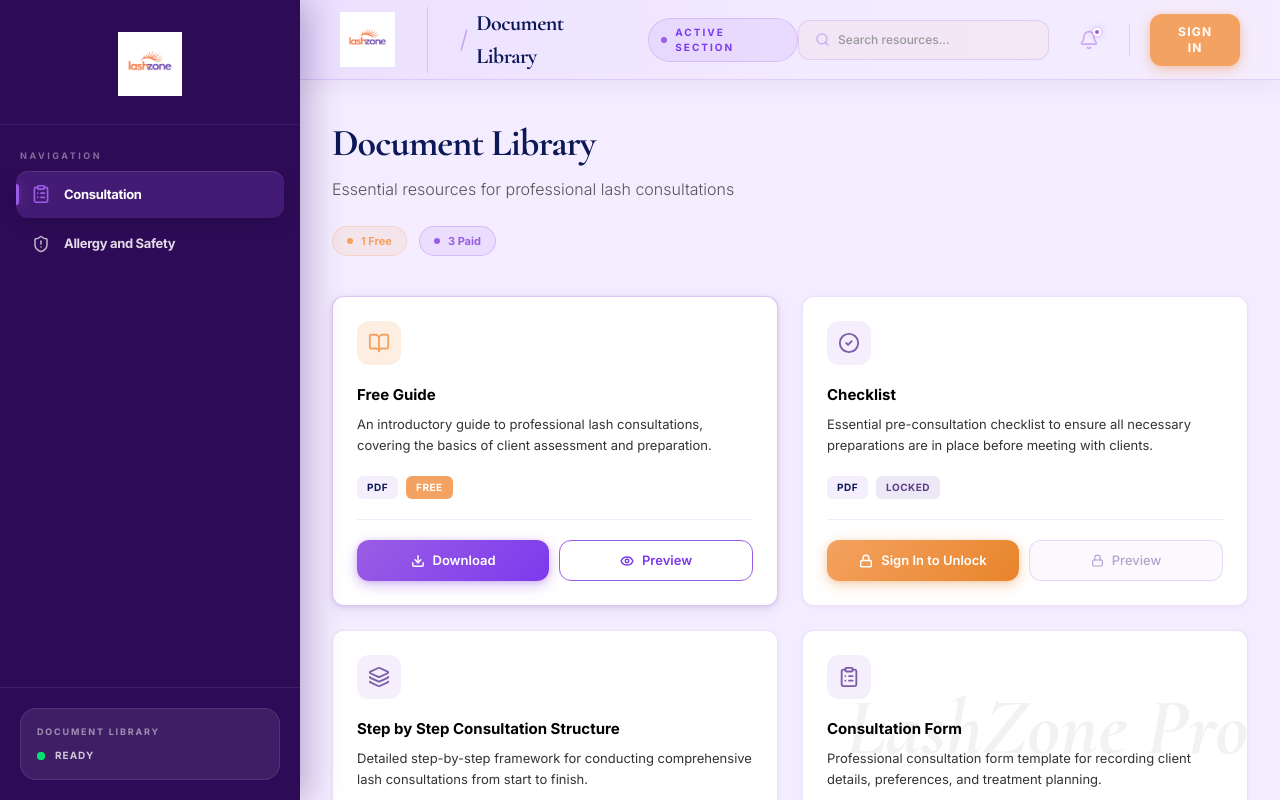
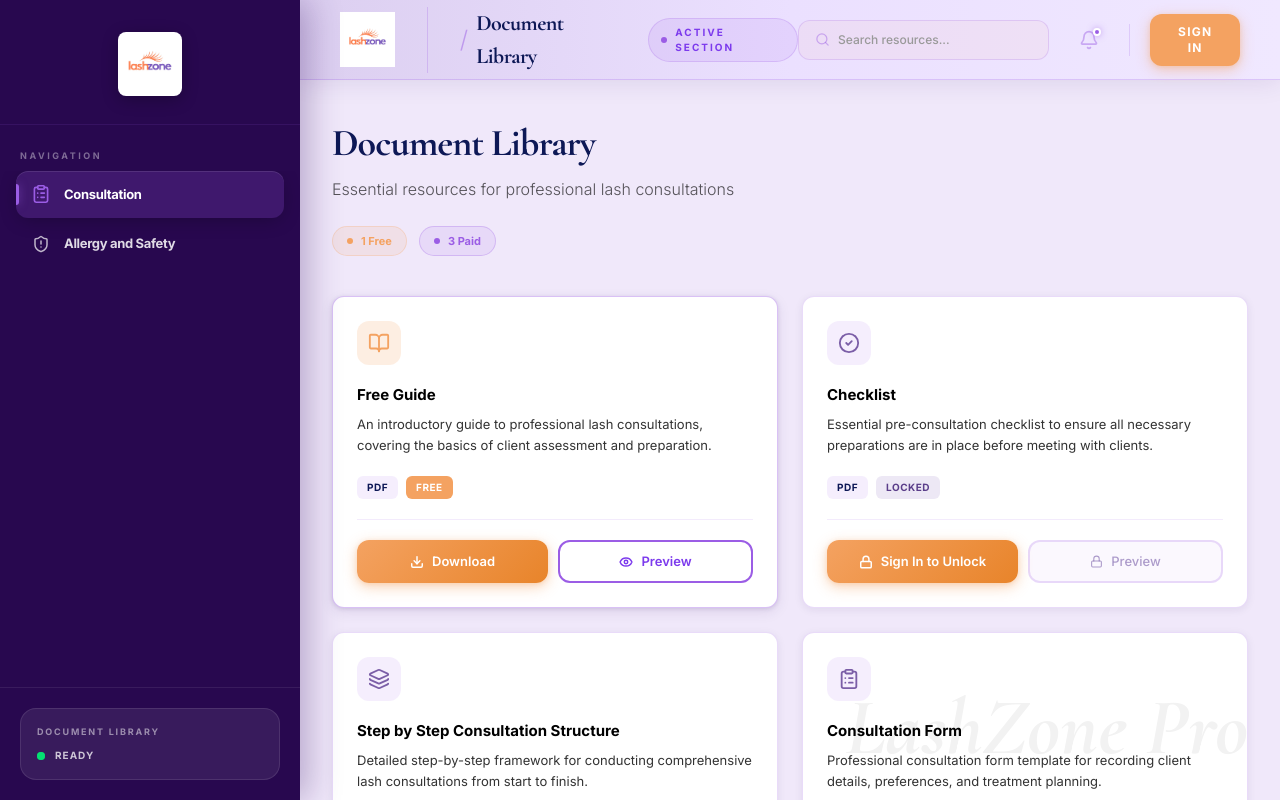
Before and after one commit to karolinavilmane-droid/-lashzone-pro-hub, a React (Vite) app: page / in a window 1280 px wide. Built offline with nearby package versions, Linux system fonts and the light colour scheme; no server answers.

Commit message:
Improve UI contrast, branding consistency, and mobile layout

```diff
--- a/src/components/AllergySafetyView.tsx
+++ b/src/components/AllergySafetyView.tsx
@@ -11,7 +11,7 @@ export default function AllergySafetyView() {
   const paidCount = ALLERGY_SAFETY_RESOURCES.filter(r => !r.isFree).length;
 
   return (
-    <div className="min-h-screen bg-[#F4EDFF]">
+    <div className="min-h-screen bg-[#F0E8FA]">
       <div className="px-4 md:px-8 py-6 md:py-10 max-w-6xl mx-auto">
 
         {/* Heading */}
--- a/src/components/ConsultationView.tsx
+++ b/src/components/ConsultationView.tsx
@@ -11,7 +11,7 @@ export default function ConsultationView() {
   const paidCount = RESOURCES.filter(r => !r.isFree).length;
 
   return (
-    <div className="min-h-screen bg-[#F4EDFF]">
+    <div className="min-h-screen bg-[#F0E8FA]">
       <div className="px-4 md:px-8 py-6 md:py-10 max-w-6xl mx-auto">
 
         {/* Heading */}
--- a/src/components/Header.tsx
+++ b/src/components/Header.tsx
@@ -43,8 +43,8 @@ export default function Header({ selectedId, onHome }: HeaderProps) {
 
   return (
     <header
-      className="flex items-center justify-between px-4 md:px-10 h-16 md:h-20 bg-gradient-to-r from-[#EBE0FF] via-[#F2EAFF] to-[#F4EDFF] sticky top-0 z-[40]"
-      style={{ borderBottom: '1px solid rgba(155, 93, 229, 0.20)', boxShadow: '0 2px 24px rgba(45,10,94,0.08)' }}
+      className="flex items-center justify-between px-4 md:px-10 h-16 md:h-20 bg-gradient-to-r from-[#DCCFF0] via-[#EBE0FF] to-[#F0E8FF] sticky top-0 z-[40]"
+      style={{ borderBottom: '1px solid rgba(155, 93, 229, 0.25)', boxShadow: '0 2px 24px rgba(45,10,94,0.10)' }}
     >
       {/* ── Left: logo + section title ── */}
       <div className="flex items-center gap-3 md:gap-8">
--- a/src/components/Layout.tsx
+++ b/src/components/Layout.tsx
@@ -19,7 +19,7 @@ interface LayoutProps {
 
 export default function Layout({ children, selectedId, onSelect, onHome }: LayoutProps) {
   return (
-    <div className="flex min-h-screen bg-[#F4EDFF] text-brand-ink selection:bg-brand-primary/20 selection:text-brand-primary overflow-hidden">
+    <div className="flex min-h-screen bg-[#F0E8FA] text-brand-ink selection:bg-brand-primary/20 selection:text-brand-primary overflow-hidden">
       {/* Sidebar - Fixed Rail */}
       <Sidebar selectedId={selectedId || null} onSelect={onSelect || (() => {})} onHome={onHome || (() => {})} />
 
--- a/src/components/ResourceCard.tsx
+++ b/src/components/ResourceCard.tsx
@@ -57,17 +57,17 @@ export default function ResourceCard({ resource }: { resource: Resource }) {
   const cardCls = isLocked
     ? [
         'bg-white',
-        'border border-[rgba(155,93,229,0.18)]',
-        'shadow-[0_1px_4px_rgba(42,27,74,0.06)]',
-        'hover:shadow-[0_4px_18px_rgba(42,27,74,0.12)]',
-        'hover:border-[rgba(155,93,229,0.35)]',
+        'border border-[rgba(155,93,229,0.22)]',
+        'shadow-[0_2px_8px_rgba(42,27,74,0.08)]',
+        'hover:shadow-[0_6px_24px_rgba(42,27,74,0.14)]',
+        'hover:border-[rgba(155,93,229,0.40)]',
       ].join(' ')
     : [
         'bg-white',
-        'border border-[rgba(155,93,229,0.35)]',
+        'border border-[rgba(155,93,229,0.38)]',
         'shadow-brand-sm',
-        'hover:shadow-brand-md',
-        'hover:border-[rgba(155,93,229,0.55)]',
+        'hover:shadow-[0_6px_24px_rgba(42,27,74,0.14)]',
+        'hover:border-[rgba(155,93,229,0.60)]',
         'hover:-translate-y-0.5',
       ].join(' ');
 
@@ -120,7 +120,7 @@ export default function ResourceCard({ resource }: { resource: Resource }) {
         <div className="flex flex-col sm:flex-row gap-2.5">
           {isLocked ? (
             <>
-              {/* SIGN IN TO UNLOCK — Bright orange gradient */}
+              {/* SIGN IN TO UNLOCK — Bright orange gradient (primary) */}
               <button
                 onClick={handleUnlock}
                 className={`${btnBase} text-white`}
@@ -157,8 +157,8 @@ export default function ResourceCard({ resource }: { resource: Resource }) {
                 <div
                   className={`${btnBase} cursor-not-allowed`}
                   style={{
-                    border: '1.5px solid rgba(155,93,229,0.20)',
-                    color: 'rgba(107,79,160,0.50)',
+                    border: '2px solid rgba(155,93,229,0.20)',
+                    color: 'rgba(107,79,160,0.55)',
                     background: 'rgba(155,93,229,0.04)',
                   }}
                 >
@@ -170,16 +170,17 @@ export default function ResourceCard({ resource }: { resource: Resource }) {
                   onClick={handlePreview}
                   className={`${btnBase}`}
                   style={{
-                    border: '1.5px solid #9B5DE5',
+                    border: '2px solid #9B5DE5',
                     color: '#7C3AED',
+                    fontWeight: 600,
                     background: '#fff',
                     transition: 'transform 160ms ease, box-shadow 160ms ease, background 160ms ease, border-color 160ms ease',
                   }}
                   onMouseEnter={e => {
-                    e.currentTarget.style.background = '#F4EDFF';
+                    e.currentTarget.style.background = '#EDE0FF';
                     e.currentTarget.style.borderColor = '#7C3AED';
                     e.currentTarget.style.transform = 'translateY(-1px)';
-                    e.currentTarget.style.boxShadow = '0 4px 12px rgba(155,93,229,0.20)';
+                    e.currentTarget.style.boxShadow = '0 4px 14px rgba(155,93,229,0.25)';
                   }}
                   onMouseLeave={e => {
                     e.currentTarget.style.background = '#fff';
@@ -200,52 +201,53 @@ export default function ResourceCard({ resource }: { resource: Resource }) {
             </>
           ) : (
             <>
-              {/* DOWNLOAD — Purple gradient */}
+              {/* DOWNLOAD — ORANGE (primary action) */}
               <button
                 onClick={handleDownload}
                 className={`${btnBase} text-white`}
                 style={{
-                  background: 'linear-gradient(135deg, #9B5DE5 0%, #7C3AED 100%)',
-                  boxShadow: '0 4px 14px rgba(155,93,229,0.40), 0 1px 4px rgba(155,93,229,0.22)',
+                  background: 'linear-gradient(135deg, #F4A261 0%, #E8842A 100%)',
+                  boxShadow: '0 4px 14px rgba(244,162,97,0.45), 0 1px 4px rgba(244,162,97,0.25)',
                   transition: 'transform 160ms ease, box-shadow 160ms ease, filter 160ms ease',
                 }}
                 onMouseEnter={e => {
-                  e.currentTarget.style.boxShadow = '0 6px 20px rgba(155,93,229,0.52), 0 2px 8px rgba(155,93,229,0.28)';
+                  e.currentTarget.style.boxShadow = '0 6px 20px rgba(244,162,97,0.55), 0 2px 8px rgba(244,162,97,0.28)';
                   e.currentTarget.style.transform = 'translateY(-1px)';
-                  e.currentTarget.style.filter = 'brightness(1.08)';
+                  e.currentTarget.style.filter = 'brightness(1.06)';
                 }}
                 onMouseLeave={e => {
-                  e.currentTarget.style.boxShadow = '0 4px 14px rgba(155,93,229,0.40), 0 1px 4px rgba(155,93,229,0.22)';
+                  e.currentTarget.style.boxShadow = '0 4px 14px rgba(244,162,97,0.45), 0 1px 4px rgba(244,162,97,0.25)';
                   e.currentTarget.style.transform = 'translateY(0)';
                   e.currentTarget.style.filter = 'brightness(1)';
                 }}
                 onMouseDown={e => {
                   e.currentTarget.style.transform = 'translateY(0) scale(0.975)';
-                  e.currentTarget.style.filter = 'brightness(0.93)';
+                  e.currentTarget.style.filter = 'brightness(0.95)';
                 }}
                 onMouseUp={e => {
                   e.currentTarget.style.transform = 'translateY(-1px)';
-                  e.currentTarget.style.filter = 'brightness(1.08)';
+                  e.currentTarget.style.filter = 'brightness(1.06)';
                 }}
               >
                 <Download size={14} strokeWidth={2.5} /> Download
               </button>
 
-              {/* PREVIEW — Purple outlined */}
+              {/* PREVIEW — Purple outlined (secondary action) */}
               <button
                 onClick={handlePreview}
                 className={`${btnBase}`}
                 style={{
-                  border: '1.5px solid #9B5DE5',
+                  border: '2px solid #9B5DE5',
                   color: '#7C3AED',
+                  fontWeight: 600,
                   background: '#fff',
                   transition: 'transform 160ms ease, box-shadow 160ms ease, background 160ms ease, border-color 160ms ease',
                 }}
                 onMouseEnter={e => {
-                  e.currentTarget.style.background = '#F4EDFF';
+                  e.currentTarget.style.background = '#EDE0FF';
                   e.currentTarget.style.borderColor = '#7C3AED';
                   e.currentTarget.style.transform = 'translateY(-1px)';
-                  e.currentTarget.style.boxShadow = '0 4px 12px rgba(155,93,229,0.20)';
+                  e.currentTarget.style.boxShadow = '0 4px 14px rgba(155,93,229,0.25)';
                 }}
                 onMouseLeave={e => {
                   e.currentTarget.style.background = '#fff';
--- a/src/components/Sidebar.tsx
+++ b/src/components/Sidebar.tsx
@@ -80,7 +80,7 @@ export default function Sidebar({ selectedId, onSelect, onHome }: SidebarProps)
   const SidebarContent = ({ isMobile = false }: { isMobile?: boolean }) => (
     <div className="flex flex-col h-full bg-brand-primary-deep text-white">
       {/* Branding */}
-      <div className="px-8 pt-8 pb-7" style={{ borderBottom: '1px solid rgba(155,93,229,0.15)' }}>
+      <div className="px-8 pt-8 pb-7" style={{ borderBottom: '1px solid rgba(155,93,229,0.12)' }}>
         <div
           className="flex items-center justify-center cursor-pointer group"
           onClick={() => { onHome(); if (isMobile) setIsOpen(false); }}
@@ -90,7 +90,7 @@ export default function Sidebar({ selectedId, onSelect, onHome }: SidebarProps)
               <img
                 src="/logo.jpg"
                 alt={BRANDING.businessName}
-                className="h-16 w-auto object-contain"
+                className="h-16 w-auto object-contain rounded-lg shadow-[0_4px_16px_rgba(0,0,0,0.25)]"
                 referrerPolicy="no-referrer"
               />
             </div>
--- a/src/components/WelcomeView.tsx
+++ b/src/components/WelcomeView.tsx
@@ -102,7 +102,7 @@ export default function WelcomeView({ onSelectAction }: { onSelectAction: (id: s
           <motion.div
             key={i}
             variants={itemVariants}
-            className="p-5 md:p-8 bg-white border border-[rgba(155,93,229,0.22)] rounded-2xl md:rounded-3xl shadow-brand-sm hover:shadow-brand-md transition-all group cursor-default"
+            className="p-5 md:p-8 bg-white border border-[rgba(155,93,229,0.25)] rounded-2xl md:rounded-3xl shadow-brand-sm hover:shadow-brand-md transition-all group cursor-default"
           >
             <div className="flex items-center justify-between mb-6">
               <div className={`p-4 rounded-2xl ${stat.bg} transition-transform group-hover:scale-110 duration-300`}>
@@ -137,7 +137,7 @@ export default function WelcomeView({ onSelectAction }: { onSelectAction: (id: s
                 key={product.id}
                 variants={itemVariants}
                 onClick={() => onSelectAction(product.id)}
-                className="group p-5 md:p-8 bg-white border border-[rgba(155,93,229,0.22)] rounded-2xl md:rounded-3xl hover:border-[#9B5DE5] shadow-brand-sm hover:shadow-brand-lg transition-all cursor-pointer relative overflow-hidden"
+                className="group p-5 md:p-8 bg-white border border-[rgba(155,93,229,0.25)] rounded-2xl md:rounded-3xl hover:border-[#9B5DE5] shadow-brand-sm hover:shadow-brand-lg transition-all cursor-pointer relative overflow-hidden"
               >
                 <div className="flex items-start justify-between mb-8">
                   <div className="p-4 bg-brand-primary-light group-hover:bg-brand-primary group-hover:text-white rounded-2xl transition-all duration-300 border border-brand-primary/10">
--- a/src/index.css
+++ b/src/index.css
@@ -14,28 +14,28 @@
   /* ── Derived Variants ──────────────────────────────────────────────────── */
   --color-brand-primary-dark: #0D1856;
   /* Sidebar — deep purple for strong contrast */
-  --color-brand-primary-deep: #2E0B57;
+  --color-brand-primary-deep: #28084F;
   --color-brand-primary-light: #FEF0E0;
 
   --color-brand-accent-dark: #7C3AED;
 
   --color-brand-ink-deep: #000000;
   /* Soft purple-tinted background for brand cohesion across the entire UI */
-  --color-brand-bg-soft: #F4EDFF;
+  --color-brand-bg-soft: #F0E8FA;
 
   --color-brand-border: #F4A261;
   --color-brand-border-light: rgba(244, 162, 97, 0.20);
 
   /* ── Elevation — stronger so cards visibly lift off the surface ──────── */
   --shadow-brand-sm:
-    0 1px 4px rgba(45, 10, 94, 0.10),
-    0 4px 14px rgba(45, 10, 94, 0.08);
+    0 1px 4px rgba(45, 10, 94, 0.12),
+    0 4px 14px rgba(45, 10, 94, 0.09);
   --shadow-brand-md:
-    0 4px 20px rgba(45, 10, 94, 0.14),
-    0 2px 6px rgba(45, 10, 94, 0.08);
+    0 4px 20px rgba(45, 10, 94, 0.16),
+    0 2px 6px rgba(45, 10, 94, 0.10);
   --shadow-brand-lg:
-    0 12px 48px rgba(45, 10, 94, 0.18),
-    0 4px 14px rgba(45, 10, 94, 0.10);
+    0 12px 48px rgba(45, 10, 94, 0.20),
+    0 4px 14px rgba(45, 10, 94, 0.12);
 
   /* ── Primary CTA shadow (coloured coral glow) ──────────────────────────── */
   --shadow-brand-primary:
```
